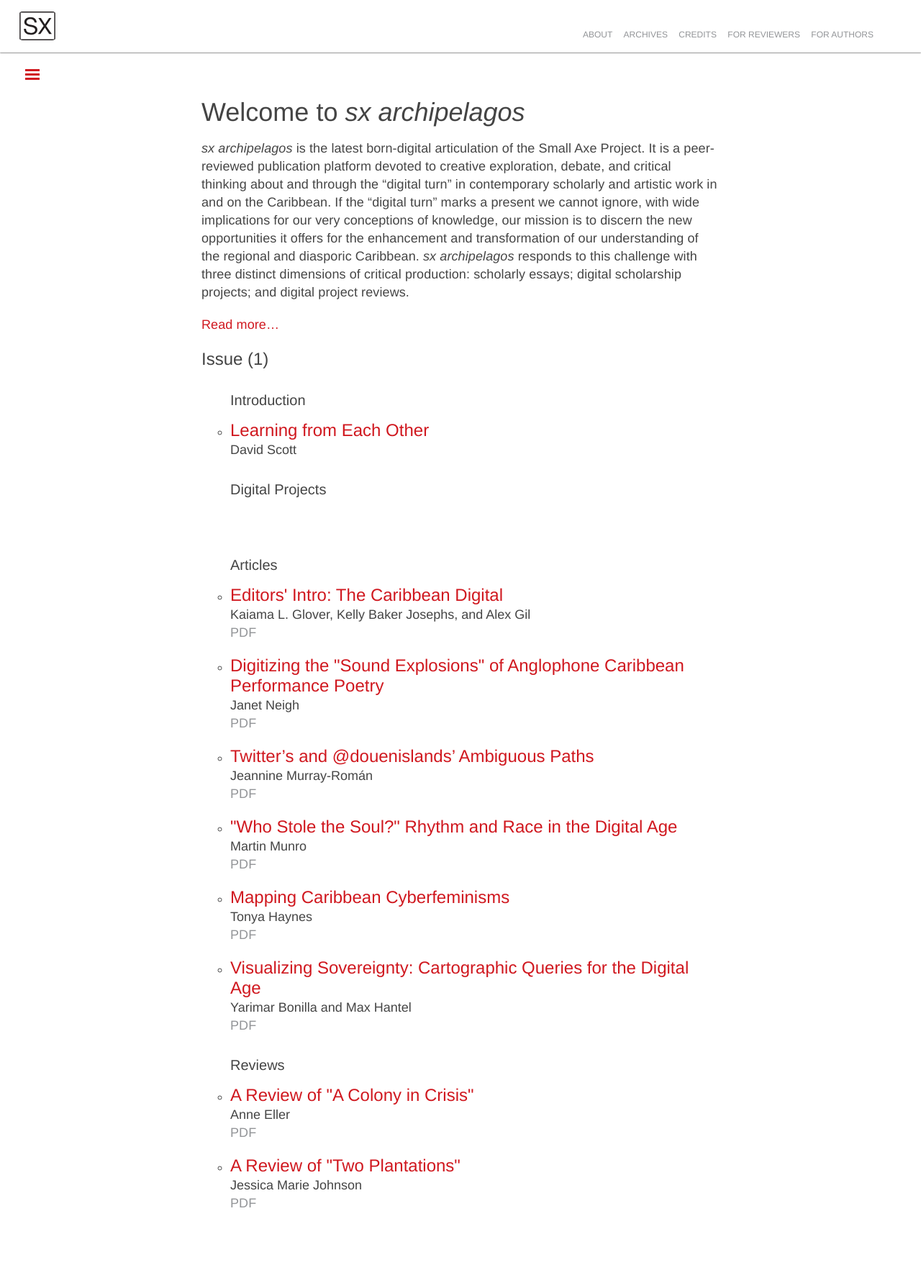
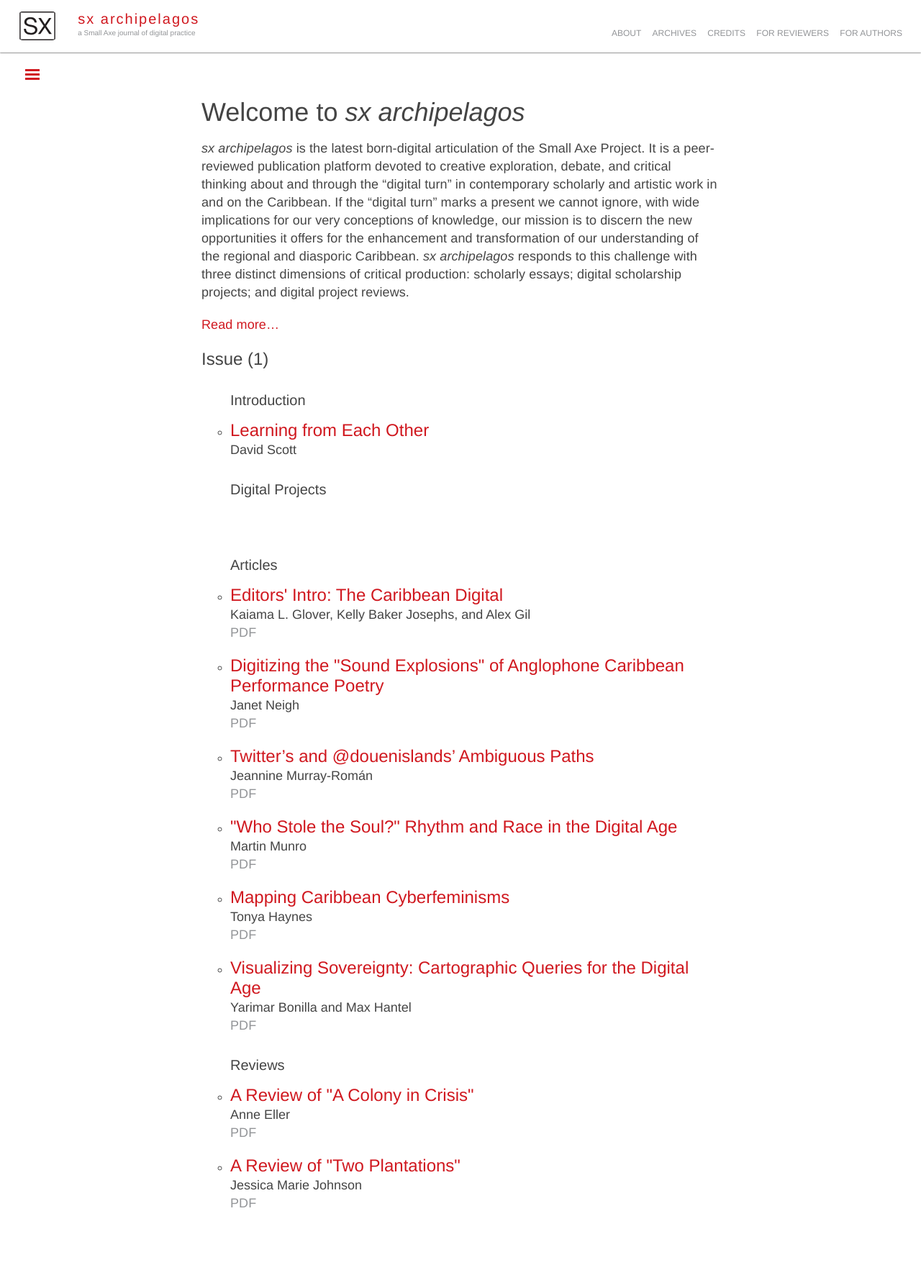
Before and after one commit to archipelagosjournal/archipelagos, a Jekyll site: the page built from index.html, in a window 1280 px wide. Shown: the whole page at 72% size. Built offline with Jekyll 4.4.1, drawn with Linux system fonts in a browser that asks for light colours.

Commit message:
made page titles gray

```diff
--- a/_layouts/default.html
+++ b/_layouts/default.html
@@ -14,6 +14,10 @@
       <div class="masthead">
 
         <a id="logo" href="http://smallaxe.net"><img src="{{ site.baseurl }}/public/logo.svg" height="40px" width="52px"/></a>
+        <div id="journal">
+        <span id="journal-title"><a href="{{site.baseurl}}/index.html">sx archipelagos</a></span><br>
+        <span id="tagline">a Small Axe journal of digital practice</span>
+        </div>
 
         <ul id="main-nav">
 
--- a/public/css/main.css
+++ b/public/css/main.css
@@ -404,6 +404,23 @@
   box-shadow: 0 0 2px #000;
 }
 
+div#journal {
+  display: inline-block;
+  margin-left: 2%;
+  margin-bottom: -0.33rem;
+  line-height: 0.8rem;
+}
+
+span#journal-title {
+  font-weight: 100;
+  font-size: 1rem;
+  letter-spacing: 0.1rem;
+}
+
+span#tagline {
+  font-size: 0.5rem;
+  color: #939598;
+}
 
 
 ul#main-nav {
@@ -411,9 +428,9 @@
   display: inline-block;
   margin: 0;
   margin-left: 20px;
-  margin-top: 20px;
+  margin-top: 18px;
   padding: 0;
-  padding-right: 3rem;
+  padding-right: 1rem;
   font-size: .6rem;
 	font-weight: 300;
 	text-transform: uppercase;
@@ -474,8 +491,11 @@
 }
 
 .page-title {
-  color: #404040;
+  color: #939598;
   margin-top: 0;
+  margin-bottom: .2rem;
+  font-weight: 100;
+  letter-spacing: .1rem;
 }
 
 
```
